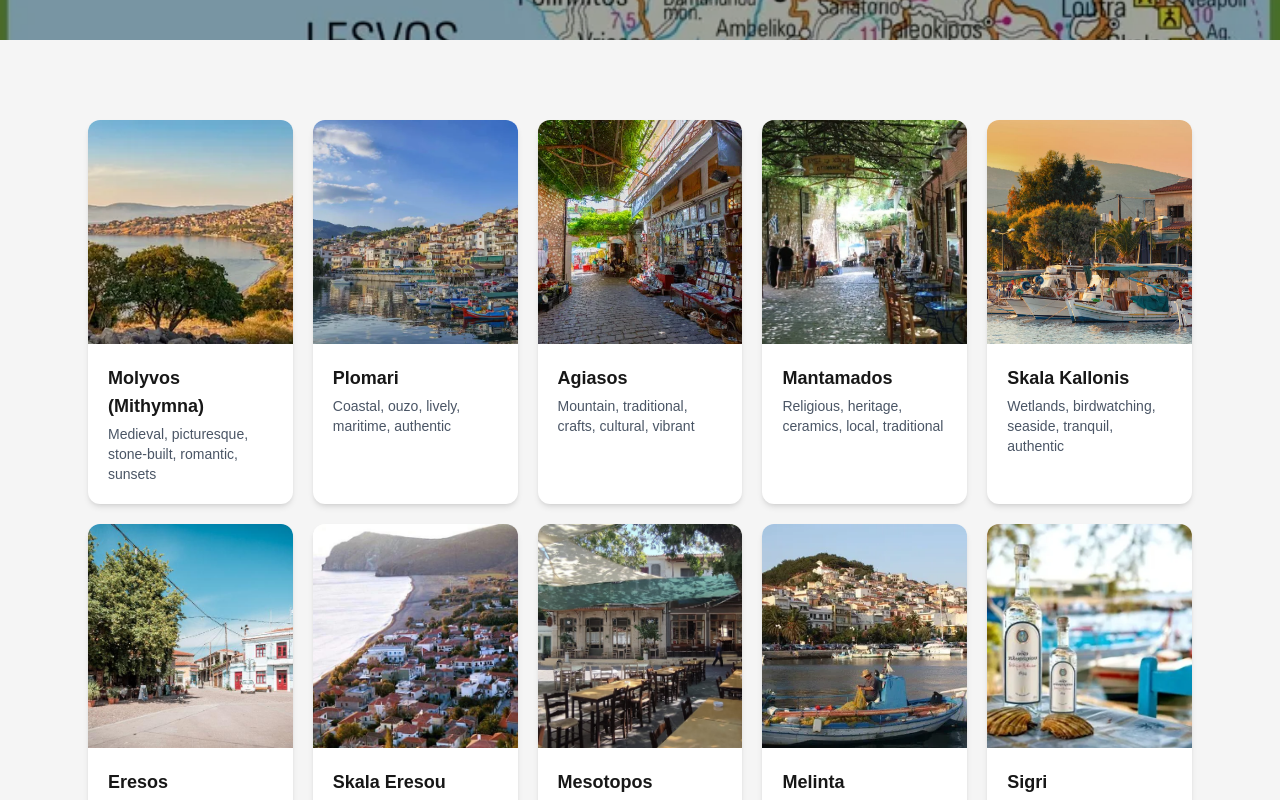
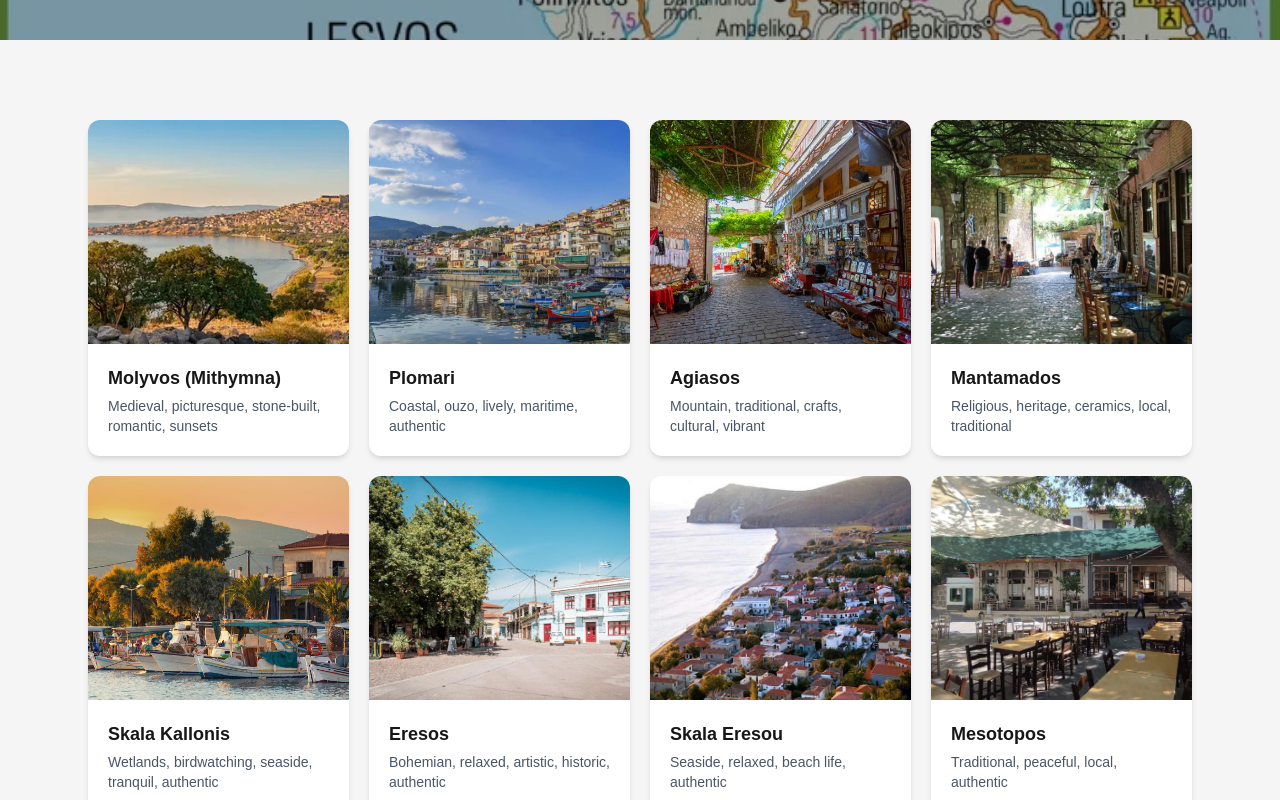
Before and after one commit to amamouridis06/lesvos-travel-guide, a Next.js app: page /villages in a window 1280 px wide. Shown: the part 520-1320 px from the top of the page. Built offline with nearby package versions, Linux system fonts and the light colour scheme.

Commit message:
Update page.tsx

```diff
--- a/app/villages/page.tsx
+++ b/app/villages/page.tsx
@@ -107,7 +107,7 @@ export default function VillagesPage() {
 
       {/* ================= LIST ================= */}
       <section className="max-w-6xl mx-auto px-4 sm:px-6 py-10 sm:py-14 md:py-20">
-        <div className="grid grid-cols-1 sm:grid-cols-2 lg:grid-cols-3 xl:grid-cols-5 gap-4 sm:gap-5">
+        <div className="grid grid-cols-1 sm:grid-cols-2 lg:grid-cols-3 xl:grid-cols-4 gap-4 sm:gap-5">
           {villages.map((village) => (
             <Link
               key={village.name}
```
